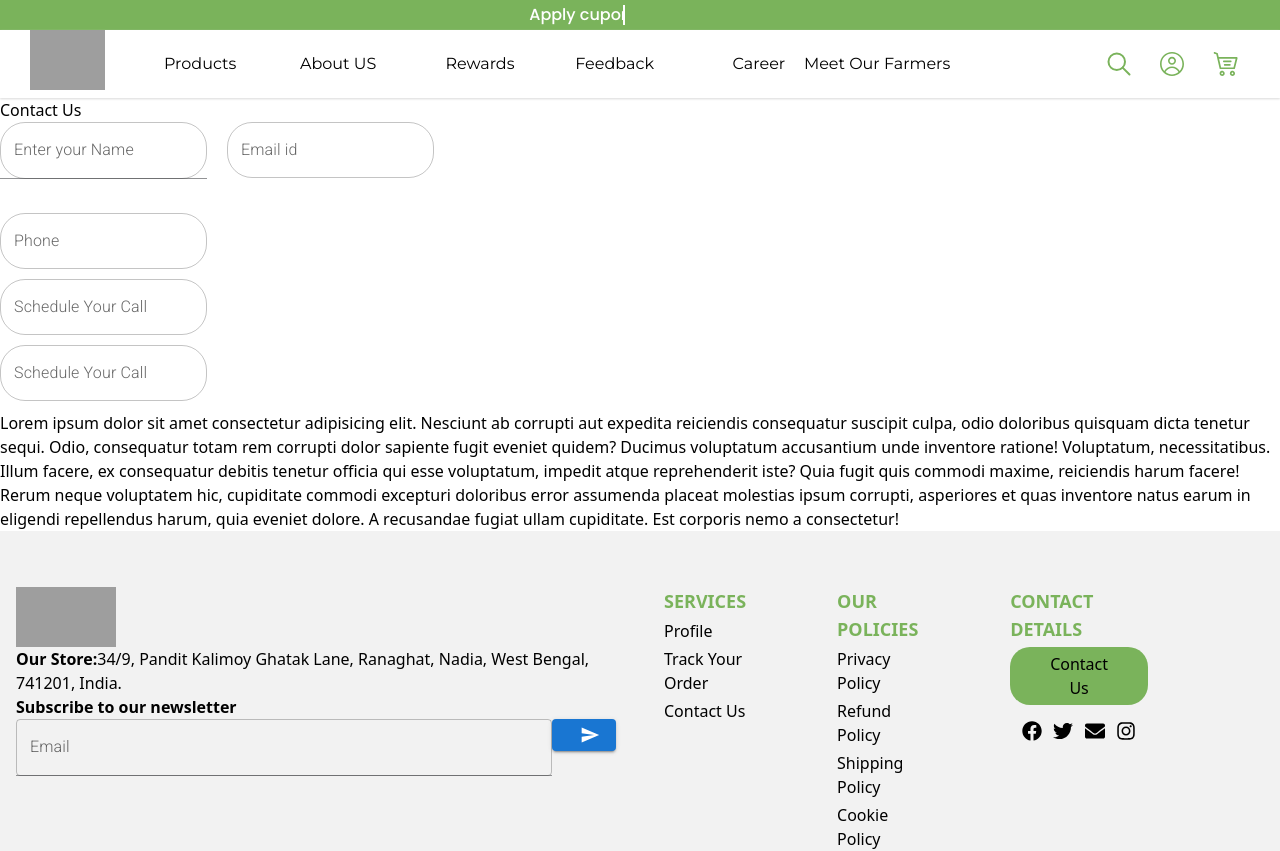
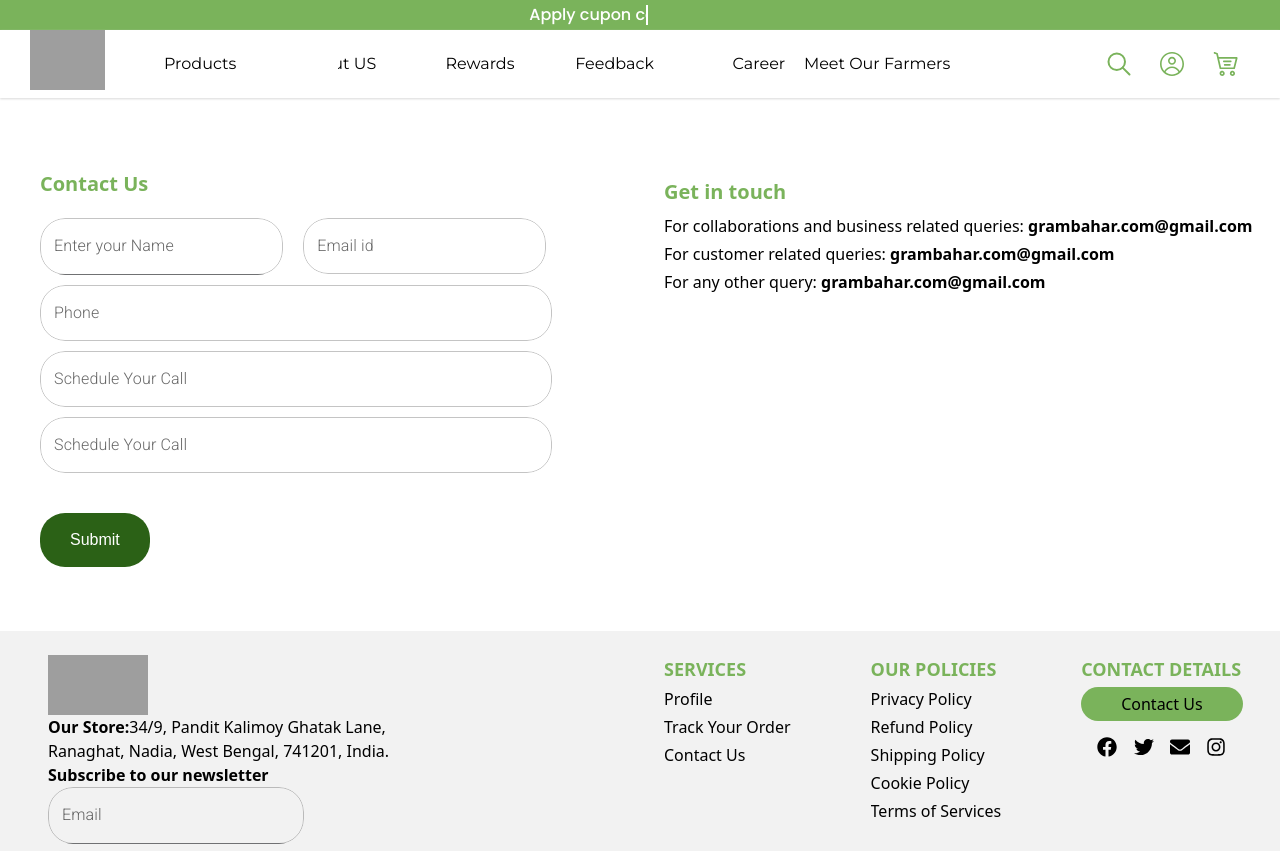
Before and after one commit to Tuhin1904/tuhin-grambahar, a React (Create React App) app: page /contact-us in a window 1280 px wide. Shown: the top 851 px of the page. Built offline with nearby package versions, Linux system fonts and the light colour scheme; grey boxes are pictures that could not be loaded.

Commit message:
contact form footer remake

```diff
--- a/public/index.css
+++ b/public/index.css
@@ -1,4 +1,5 @@
-*{
-    margin: 0;
-    padding: 0;
+* {
+  margin: 0;
+  padding: 0;
+  overflow-x: hidden;
 }
--- a/src/components/Footer/Footer.css
+++ b/src/components/Footer/Footer.css
@@ -9,13 +9,22 @@
 .contactButton:active {
   background-color: #7ab35b;
 }
-.container{
+.container {
   display: flex;
+  width: 100vw;
 }
-.rightfooter{
+.rightfooter {
   display: flex;
+  width: 70vw;
 }
-.footer-col{
+.footer-col {
   margin-right: 5rem;
-  flex:0.3;
+  /* width: 10rem; */
 }
+.leftfooter {
+  width: 30vw;
+  margin-left: 2rem;
+}
+.inputButton {
+  alignitems: center;
+}
--- a/src/components/Footer/Footer.jsx
+++ b/src/components/Footer/Footer.jsx
@@ -1,36 +1,46 @@
 import React from 'react';
 import { Link } from 'react-router-dom';
 import './Footer.css';
-import {FaFacebook,FaInstagram,FaEnvelope,FaTwitter} from 'react-icons/fa'
-import TextField  from '@mui/material/TextField';
+import { FaFacebook, FaInstagram, FaEnvelope, FaTwitter } from 'react-icons/fa';
+import TextField from '@mui/material/TextField';
 import Button from '@mui/material/Button';
 import SendIcon from '@mui/icons-material/Send';
 
 function Footer({ pb = '' }) {
-  const inputProps = {
+  const inputStyle = {
     borderRadius: '25px',
+    marginBottom: '10px',
+    width: '20vw',
   };
   return (
     <div className={`pt-6 bg-white2 ${pb}`}>
-      <div className="container grid grid-cols-1 px-4 pb-10 mx-auto sm:grid-cols-2 md:grid-cols-3 lg:grid-cols-2 gap-x-12 gap-y-10">
-        <div className='leftfooter'>
-        <img class="logo" src="grambahar_logo.ico" alt="grambahar-logo"/>
+      <div className="container grid grid-cols-1 px-4 pb-10 mx-auto sm:grid-cols-2 md:grid-cols-2 lg:grid-cols-2 gap-x-12 gap-y-10">
+        <div className="leftfooter">
+          <img class="logo" src="grambahar_logo.ico" alt="grambahar-logo" />
           <div className="officeBranch">
-          <p><b>Our Store:</b>34/9, Pandit Kalimoy Ghatak Lane, Ranaghat, Nadia, West Bengal, 741201, India.</p>
+            <p>
+              <b>Our Store:</b>34/9, Pandit Kalimoy Ghatak Lane, Ranaghat, Nadia, West Bengal, 741201, India.
+            </p>
           </div>
           <div className="subscribeLetter">
-        <h4><b>Subscribe to our newsletter</b></h4>
-       <div className="inputButton" style={{display:'flex'}}>
-        <TextField className='textField'
-        style={{width:'90%'}}
+            <h4>
+              <b>Subscribe to our newsletter</b>
+            </h4>
+            <div className="inputButton">
+              <TextField
+                className="textField"
+                style={{ width: '90%' }}
                 label="Email"
                 id="user-name"
                 placeholder="Enter your mail id"
                 variant="outlined"
-            inputProps={inputProps}
+                InputProps={{ style: inputStyle }}
               />
-            <Button variant="contained" style={{width:'10%',height:'2rem'}} endIcon={<SendIcon />}>
-</Button>
+              <Button
+                variant="contained"
+                style={{ width: '2rem', borderRadius: '10px' }}
+                endIcon={<SendIcon />}
+              ></Button>
             </div>
           </div>
           <p></p>
@@ -39,10 +49,15 @@ function Footer({ pb = '' }) {
           <div className="footer-col">
             <p className="mb-1 text-lg font-bold text-primary">SERVICES</p>
             <ol className="footer-list">
-            <Link><li className="mb-1 duration-300 ease-in-out hover:text-primary">Profile</li></Link>
-            <Link><li className="mb-1 duration-300 ease-in-out hover:text-primary">Track Your Order</li></Link>
-            <Link to='/contact-us'><li className="mb-1 duration-300 ease-in-out hover:text-primary">Contact Us</li></Link>
-
+              <Link>
+                <li className="mb-1 duration-300 ease-in-out hover:text-primary">Profile</li>
+              </Link>
+              <Link>
+                <li className="mb-1 duration-300 ease-in-out hover:text-primary">Track Your Order</li>
+              </Link>
+              <Link to="/contact-us">
+                <li className="mb-1 duration-300 ease-in-out hover:text-primary">Contact Us</li>
+              </Link>
             </ol>
           </div>
           <div className="footer-col">
@@ -70,21 +85,34 @@ function Footer({ pb = '' }) {
             <Link to="/contact-us">
               <button className="contactButton">Contact Us</button>
             </Link>
-          <ol className="footer-list" style={{display:'flex',marginTop:'1rem',justifyContent:'space-evenly'}}>
-            <Link to='facebook.com'><li className="mb-1"><FaFacebook size={20}/></li></Link>
-            <Link to='twitter.com'><li className="mb-1"><FaTwitter size={20}/></li></Link>
-            <Link to='gmail.com'><li className="mb-1"><FaEnvelope size={20}/></li></Link>
-            <Link to='instagram.com'><li className="mb-1"><FaInstagram size={20}/></li></Link>
+            <ol className="footer-list" style={{ display: 'flex', marginTop: '1rem', justifyContent: 'space-evenly' }}>
+              <Link to="facebook.com">
+                <li className="mb-1">
+                  <FaFacebook size={20} />
+                </li>
+              </Link>
+              <Link to="twitter.com">
+                <li className="mb-1">
+                  <FaTwitter size={20} />
+                </li>
+              </Link>
+              <Link to="gmail.com">
+                <li className="mb-1">
+                  <FaEnvelope size={20} />
+                </li>
+              </Link>
+              <Link to="instagram.com">
+                <li className="mb-1">
+                  <FaInstagram size={20} />
+                </li>
+              </Link>
             </ol>
           </div>
-
         </div>
       </div>
 
-
-    <div className="py-1.5 text-sm text-center text-white bg-primary">
-      Designed and Developed by Zoto Webservices
-      </div></div>
+      <div className="py-1.5 text-sm text-center text-white bg-primary">Designed and Developed by Zoto Webservices</div>
+    </div>
   );
 }
 
--- a/src/pages/ContactPage/ContactUs.jsx
+++ b/src/pages/ContactPage/ContactUs.jsx
@@ -6,65 +6,79 @@ function ContactUs() {
   const inputStyle = {
     borderRadius: '25px',
     marginBottom: '10px',
-    marginRight:'20px'
+    marginRight: '20px',
+  };
+  const contactFormSubmit = () => {
+    // post api submit form
   };
   return (
     <>
-    <div className={classes.container} >
-    <div className={classes.leftContainer}>
-    <h3>Contact Us</h3>
-        <form action="">
+      <div className={classes.contactContainer}>
+        <div className="grid grid-cols-1 px-4 pb-10 mx-auto contactContainer sm:grid-cols-2 md:grid-cols-2 lg:grid-cols-2 gap-x-12 gap-y-10">
+          <div className="p-6 left">
+            <h2 className="pt-4 mb-5 text-xl font-bold text-primary">Contact Us</h2>
+            <form action="" onSubmit={contactFormSubmit}>
               <div className={classes.row}>
                 <TextField
-            InputProps={{ style: inputStyle }}
+                  InputProps={{ style: { ...inputStyle, width: '19vw' } }}
                   className={classes.textField}
                   label="Enter your Name"
                   variant="outlined"
-
                 />
                 <TextField
-          InputProps={{ style: inputStyle }}
+                  InputProps={{ style: { ...inputStyle, width: '19vw' } }}
                   className={classes.textField}
                   label="Email id"
                   type="email"
                   variant="outlined"
-
                 />
               </div>
-           <br />
+
               <div className={classes.row}>
                 <TextField
-          InputProps={{ style: inputStyle }}
+                  InputProps={{ style: { ...inputStyle, width: '40vw' } }}
                   className={classes.textField}
                   label="Phone"
                   type="phone"
                   variant="outlined"
                   value=""
-
-          /></div>
+                />
+              </div>
               <div className={classes.row}>
                 <TextField
-          InputProps={{ style: inputStyle }}
+                  InputProps={{ style: { ...inputStyle, width: '40vw' } }}
                   className={classes.textField}
                   label="Schedule Your Call"
                   type="schedule"
                   variant="outlined"
                   value=""
-
-          /></div>
+                />
+              </div>
               <div className={classes.row}>
                 <TextField
-          InputProps={{ style: inputStyle }}
+                  InputProps={{ style: { ...inputStyle, width: '40vw' } }}
                   className={classes.textField}
                   label="Schedule Your Call"
                   type="schedule"
                   variant="outlined"
                   value=""
-          /></div>
+                />
+              </div>
+              <button className="button">Submit</button>
             </form>
           </div>
-        <div className={classes.rightContainer}>
-            <p>Lorem ipsum dolor sit amet consectetur adipisicing elit. Nesciunt ab corrupti aut expedita reiciendis consequatur suscipit culpa, odio doloribus quisquam dicta tenetur sequi. Odio, consequatur totam rem corrupti dolor sapiente fugit eveniet quidem? Ducimus voluptatum accusantium unde inventore ratione! Voluptatum, necessitatibus. Illum facere, ex consequatur debitis tenetur officia qui esse voluptatum, impedit atque reprehenderit iste? Quia fugit quis commodi maxime, reiciendis harum facere! Rerum neque voluptatem hic, cupiditate commodi excepturi doloribus error assumenda placeat molestias ipsum corrupti, asperiores et quas inventore natus earum in eligendi repellendus harum, quia eveniet dolore. A recusandae fugiat ullam cupiditate. Est corporis nemo a consectetur!</p>
+          <div className="right" style={{ paddingTop: '3rem' }}>
+            <h3 className="mb-2 text-xl font-bold text-primary">Get in touch</h3>
+            <p className="mb-1">
+              For collaborations and business related queries: <b>grambahar.com@gmail.com</b>
+            </p>
+            <p className="mb-1">
+              For customer related queries: <b>grambahar.com@gmail.com</b>
+            </p>
+            <p className="mb-1">
+              For any other query: <b>grambahar.com@gmail.com</b>
+            </p>
+          </div>
         </div>
       </div>
     </>
--- a/src/pages/ContactPage/ContactUs.modules.css
+++ b/src/pages/ContactPage/ContactUs.modules.css
@@ -1,14 +1,13 @@
-
-.container {
-  padding:1rem;
+.contactContainer {
+  padding: 1rem;
   margin-top: 1rem;
   display: flex;
   width: 100%;
 }
-  .leftContainer{
-      flex:1;
+.leftContainer {
+  flex: 1;
 }
-  .rightContainer{
+.rightContainer {
 }
 
 .label {
@@ -35,25 +34,22 @@
 }
 .button {
   font-family: 'Rubik', sans-serif;
-    background-color: rgb(43, 97, 224);
+  background-color: rgb(43, 97, 22);
   width: fit-content;
   padding: 15px 30px;
   margin-left: auto;
   margin-right: auto;
   margin-top: 30px;
   color: white;
-    border-radius: 5px;
-    z-index: 10;
+  border-radius: 25px;
   cursor: pointer;
-    transition:
-      background-color 0.3s,
-      transform 0.1s;
+  transition: background-color 0.3s;
+
   &:hover {
-      background-color: rgb(0, 128, 255);
+    background-color: rgb(20, 50, 10);
   }
   &:active {
-      /* transform: scale(0.98); */
-      background-color: rgb(10, 138, 255);
+    transform: scale(0.99);
   }
 }
 .row {
--- a/src/pages/Profile/Profile.jsx
+++ b/src/pages/Profile/Profile.jsx
@@ -106,7 +106,7 @@ function Profile() {
   };
 
   return (
-    <div className="container px-4 pt-10 mx-auto">
+    <div className="container px-4 pt-10 mx-auto" style={{ flexDirection: 'column' }}>
       <h1 className="mb-5 text-xl font-bold">My Account</h1>
 
       <UserDetailsSection classes={classes} userDetails={userDetails} />
```
Lines whose indentation alone changed are shown as unchanged.
